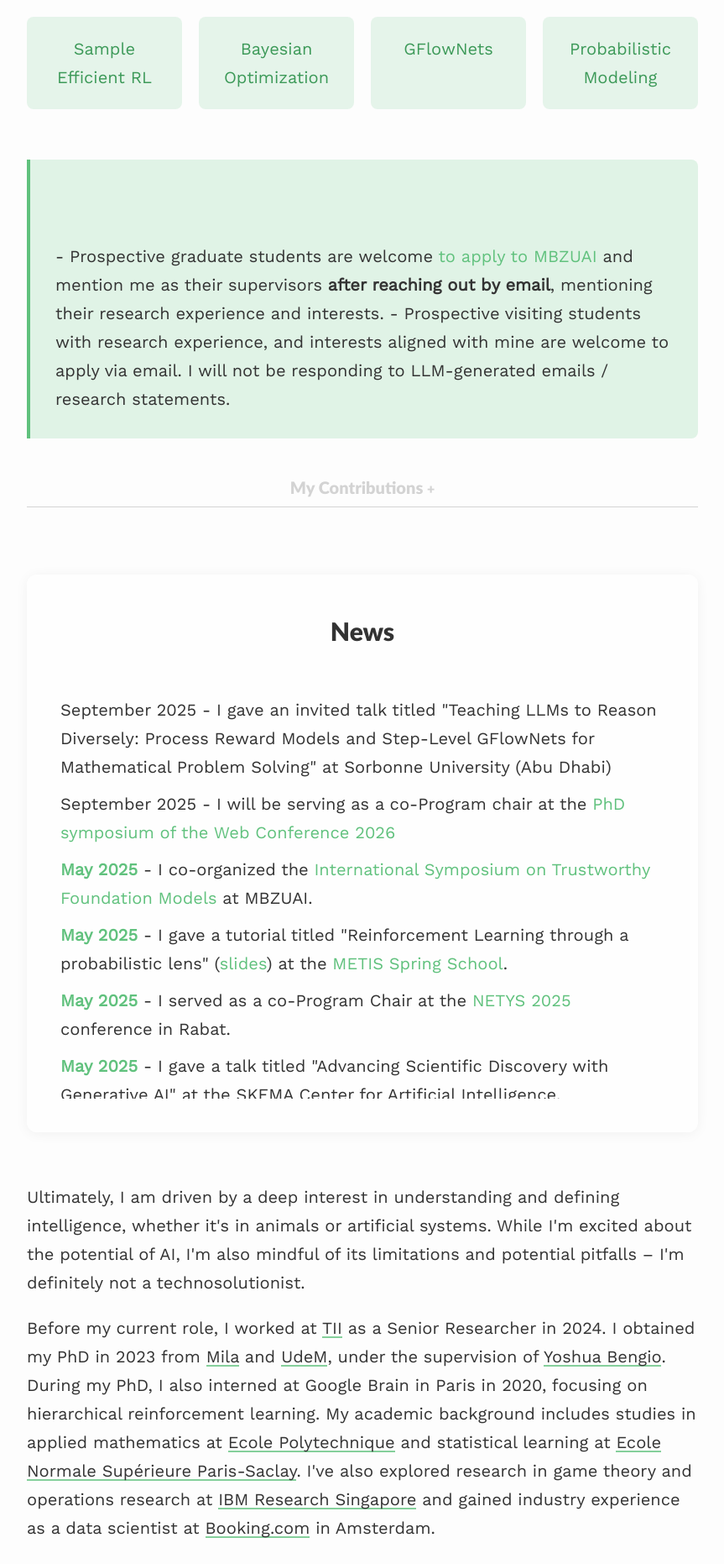
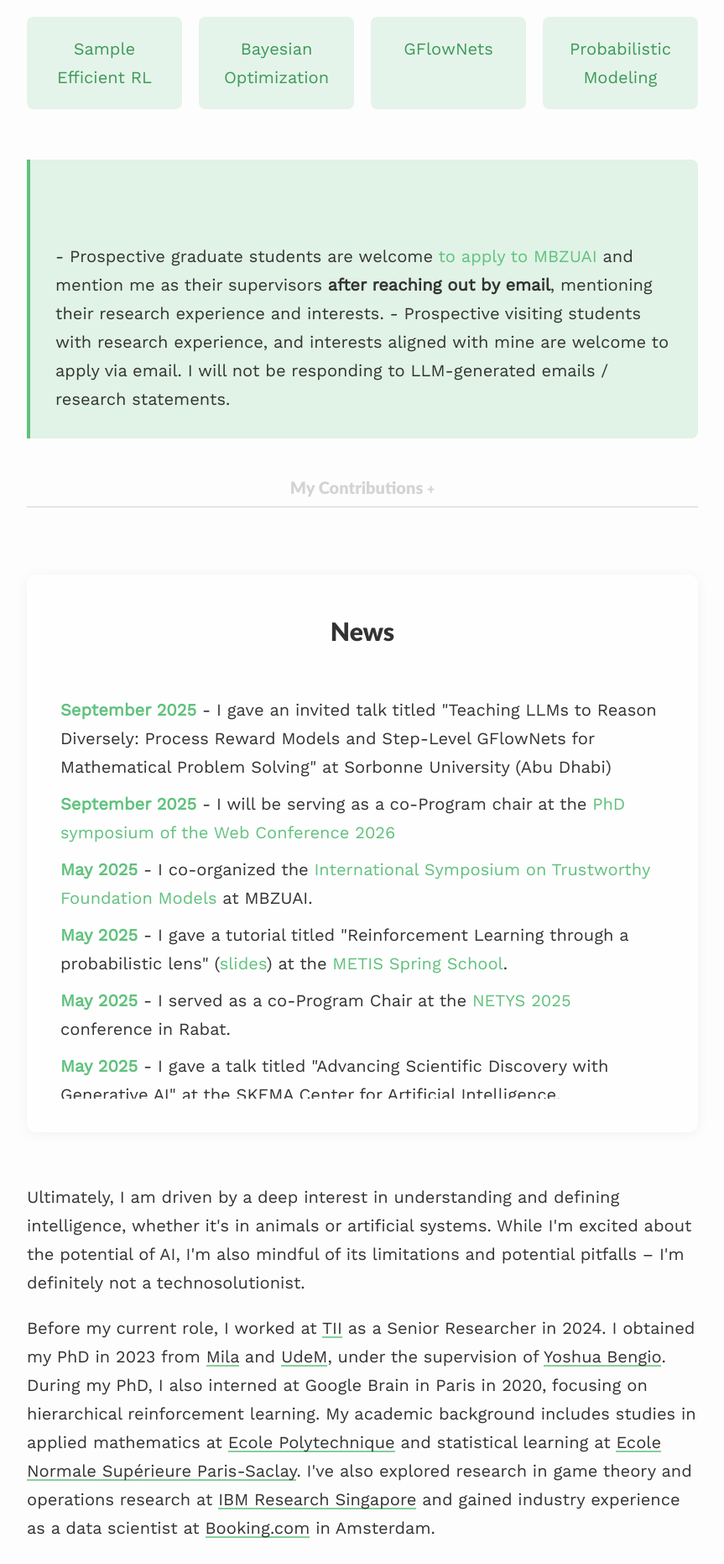
Before and after one commit to saleml/saleml.github.io, a Jekyll site: the page built from index.md, in a window 1280 px wide. Shown: the part 851-2713 px from the top of the page at 84% size, without its empty margins (208-1071 px from the left). Built offline with Jekyll 4.4.1, drawn with Linux system fonts in a browser that asks for light colours; nearby versions of some CDN libraries.

Commit message:
Update index.md to correct formatting of news dates and clarify application instructions for prospective graduate students, emphasizing the importance of personalized communication.

```diff
--- a/index.md
+++ b/index.md
@@ -69,8 +69,8 @@
 <h2>News</h2>
 <div style="max-height: 25em; overflow-y: auto;">
 <ul>
-  <li><span class="new-date">September 2025</span> - I gave an invited talk titled "Teaching LLMs to Reason Diversely: Process Reward Models and Step-Level GFlowNets for Mathematical Problem Solving" at Sorbonne University (Abu Dhabi)</li>
-  <li><span class="new-date">September 2025</span> - I will be serving as a co-Program chair at the <a href="https://www2026.thewebconf.org/calls/phd-symposium.html" target="_blank">PhD symposium of the Web Conference 2026</a></li>
+  <li><span class="news-date">September 2025</span> - I gave an invited talk titled "Teaching LLMs to Reason Diversely: Process Reward Models and Step-Level GFlowNets for Mathematical Problem Solving" at Sorbonne University (Abu Dhabi)</li>
+  <li><span class="news-date">September 2025</span> - I will be serving as a co-Program chair at the <a href="https://www2026.thewebconf.org/calls/phd-symposium.html" target="_blank">PhD symposium of the Web Conference 2026</a></li>
   <li><span class="news-date">May 2025</span> - I co-organized the <a href="https://istfm.github.io/index.html" target="_blank">International Symposium on Trustworthy Foundation Models</a> at MBZUAI.</li>
   <li><span class="news-date">May 2025</span> - I gave a tutorial titled "Reinforcement Learning through a probabilistic lens" (<a href="{{site.baseurl}}/assets/files/metis2025.pdf" target="_blank">slides</a>) at the <a href="https://netys.org/" target="_blank">METIS Spring School</a>.</li>
   <li><span class="news-date">May 2025</span> - I served as a co-Program Chair at the <a href="https://netys.org/" target="_blank">NETYS 2025</a> conference in Rabat.</li>
```
